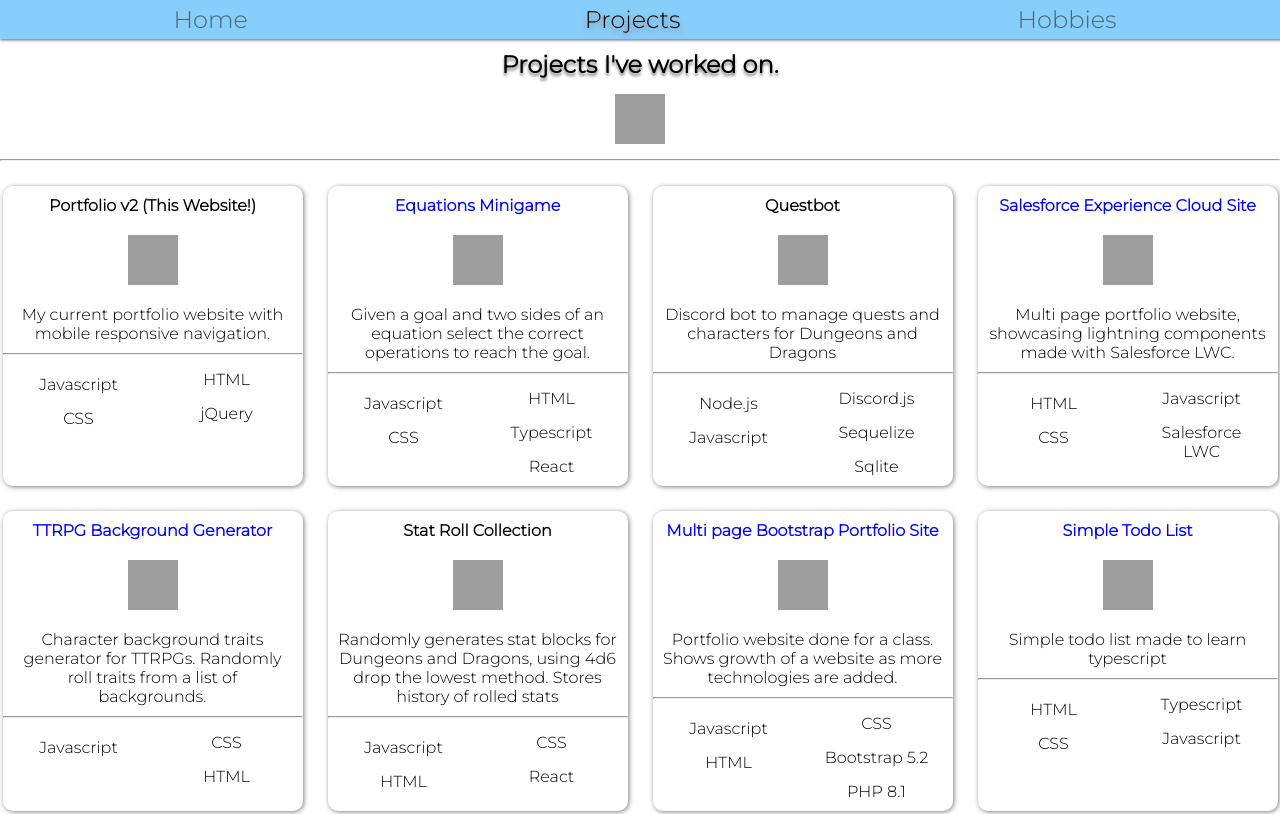
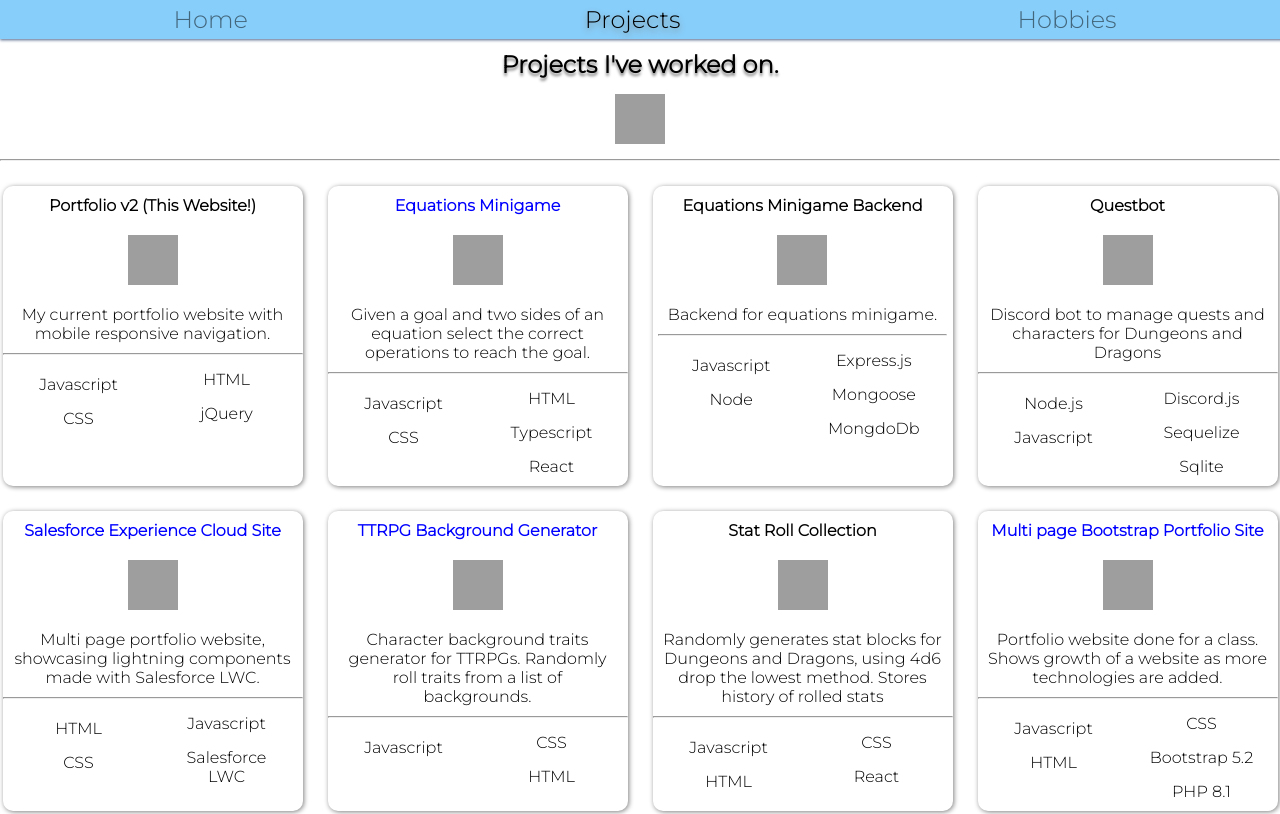
Before and after one commit to mvpaulastar/Portfolio-v2, a plain HTML site: page projects.html in a window 1280 px wide. Shown: the top 814 px of the page. Drawn offline with nearby package versions, Linux system fonts and the light colour scheme; grey boxes are pictures that could not be loaded.

Commit message:
Added more project info

```diff
--- a/projects.html
+++ b/projects.html
@@ -62,6 +62,24 @@
                         <li>HTML</li>
                         <li>Typescript</li>
                         <li>React</li>
+                    </ul>
+                </div>
+            </div>
+            <div class="card">
+                <div class="card-body">
+                    <h4 class="card-title">Equations Minigame Backend</h4>
+
+                    <a href="https://github.com/mvpaulastar/equations-backend-server">
+                        <img class="github" src="https://cdn.jsdelivr.net/gh/devicons/devicon/icons/github/github-original-wordmark.svg" />
+                    </a>
+                    <p class="card-about">Backend for equations minigame.</p>
+                    <hr>
+                    <ul class="card-list">
+                        <li>Javascript</li>
+                        <li>Node</li>
+                        <li>Express.js</li>
+                        <li>Mongoose</li>
+                        <li>MongdoDb</li>
                     </ul>
                 </div>
             </div>
```
